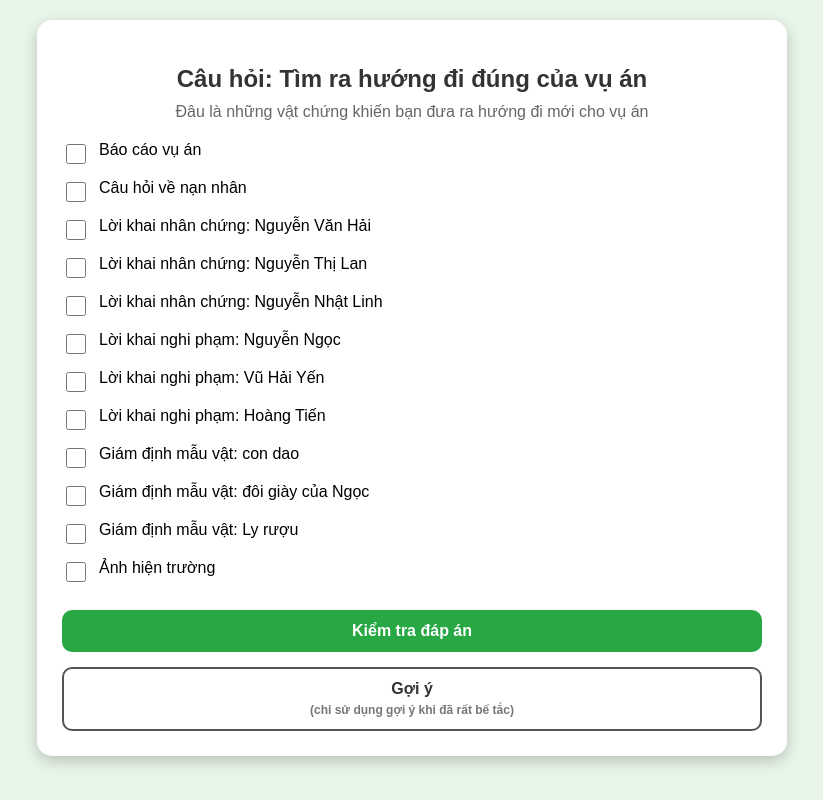
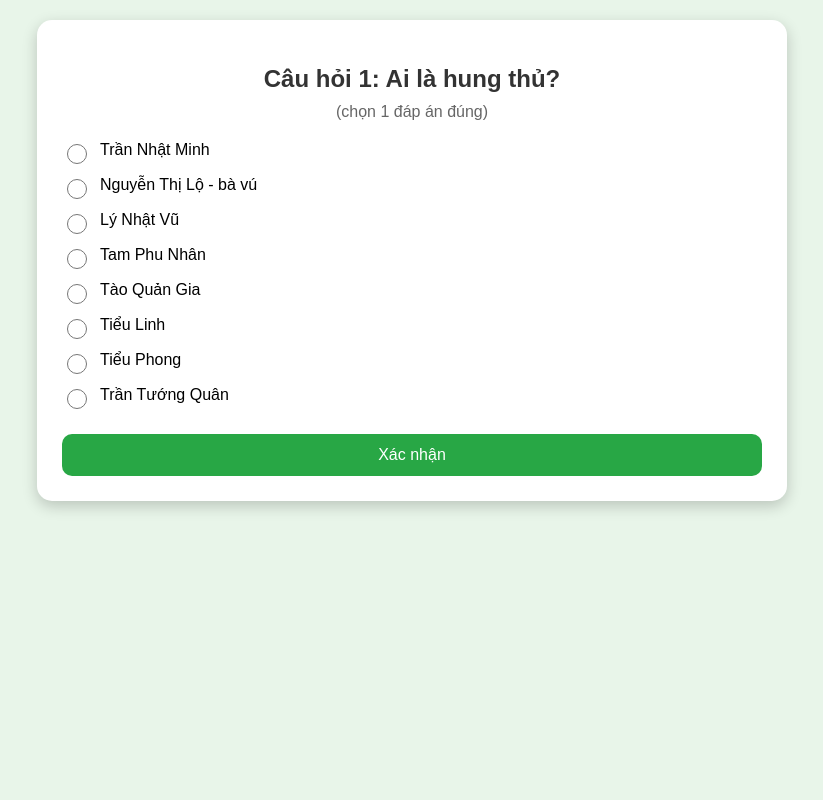
Before and after one commit to designdaovn/Kyanlenguyetvien_nhiemvu1, a plain HTML site: page index.html in a window 1280 px wide. Shown: the whole page, without its empty margins (228-1051 px from the left). Drawn offline with Linux system fonts and the light colour scheme.

Commit message:
Add files via upload

```diff
--- a/index.html
+++ b/index.html
@@ -4,6 +4,7 @@
   <meta charset="UTF-8">
   <title>Quiz</title>
   <style>
+    /* === GIỮ NGUYÊN CSS CỦA BẠN === */
     body {
       font-family: "Arial", sans-serif;
       background: #e8f5e9;
@@ -48,229 +49,135 @@
       gap: 10px;
     }
 
-    .answers input[type="checkbox"] {
+    .answers input {
       width: 20px;
       height: 20px;
       cursor: pointer;
     }
 
-    .answers label {
-      cursor: pointer;
-      flex: 1;
-    }
-
-    /* nút chính */
     button {
-      display: block;
-      margin: 0 auto;
-      padding: 12px 25px;
+      width: 100%;
+      padding: 12px;
+      background: #28a745;
+      color: white;
       font-size: 16px;
-      font-weight: bold;
-      color: white;
-      background: #28a745;
       border: none;
       border-radius: 10px;
       cursor: pointer;
-      transition: background 0.3s;
-      width: 100%;
-      box-sizing: border-box;
-    }
-
-    button:hover {
-      background: #218838;
     }
 
     #result-img {
       display: none;
       margin-top: 30px;
-      text-align: center;
     }
 
     #result-img img {
       max-width: 100%;
-      height: auto;
       border-radius: 15px;
-      box-shadow: 0 8px 20px rgba(0,0,0,0.2);
-    }
-
-    /* --- Popup --- */
-    .popup {
-      display: none;
-      position: fixed;
-      top: 0;
-      left: 0;
-      width: 100%;
-      height: 100%;
-      background: rgba(0,0,0,0.6);
-      justify-content: center;
-      align-items: center;
-      z-index: 9999;
-    }
-
-    .popup-content {
-      position: relative;
-      background: #fff;
-      padding: 15px;
-      border-radius: 10px;
-      max-width: 500px;
-      width: 90%;
-      box-shadow: 0 5px 15px rgba(0,0,0,0.3);
-      text-align: center;
-    }
-
-    .popup-content img {
-      max-width: 100%;
-      border-radius: 10px;
-    }
-
-    .popup-close {
-      position: absolute;
-      top: 8px;
-      right: 10px;
-      font-size: 20px;
-      font-weight: bold;
-      color: #333;
-      cursor: pointer;
-    }
-
-    .popup-close:hover {
-      color: red;
-    }
-
-    /* --- Nút Gợi ý (title + sub text) --- */
-    .hint-box {
-      display: flex;
-      flex-direction: column;
-      align-items: center;
-      justify-content: center;
-      gap: 6px;
-      margin: 15px auto 0;
-      padding: 12px 25px;
-      background: transparent;
-      border: 2px solid #555;
-      border-radius: 10px;
-      cursor: pointer;
-      transition: background 0.3s, color 0.3s;
-      width: 100%;
-      box-sizing: border-box;
-    }
-
-    .hint-box:hover {
-      background: #f8f8f8;
-    }
-
-    .hint-title {
-      font-size: 16px;
-      font-weight: bold;
-      line-height: 1;
-      color: #333;
-    }
-
-    .hint-sub {
-      font-size: 12px;
-      color: #777;
-      line-height: 1.2;
     }
   </style>
 </head>
+
 <body>
-  <div class="quiz-container" id="quiz">
-    <h2>Câu hỏi: Tìm ra hướng đi đúng của vụ án</h2>
-    <div class="subtitle">Đâu là những vật chứng khiến bạn đưa ra hướng đi mới cho vụ án</div>
 
-    <ul class="answers" id="q1">
-      <li><input type="checkbox" value="1" id="ans1"><label for="ans1">Báo cáo vụ án</label></li>
-      <li><input type="checkbox" value="2" id="ans2"><label for="ans2">Câu hỏi về nạn nhân</label></li>
-      <li><input type="checkbox" value="3" id="ans3"><label for="ans3">Lời khai nhân chứng: Nguyễn Văn Hải</label></li>
-      <li><input type="checkbox" value="4" id="ans4"><label for="ans4">Lời khai nhân chứng: Nguyễn Thị Lan</label></li>
-      <li><input type="checkbox" value="5" id="ans5"><label for="ans5">Lời khai nhân chứng: Nguyễn Nhật Linh</label></li>
-      <li><input type="checkbox" value="6" id="ans6"><label for="ans6">Lời khai nghi phạm: Nguyễn Ngọc</label></li>
-      <li><input type="checkbox" value="7" id="ans7"><label for="ans7">Lời khai nghi phạm: Vũ Hải Yến</label></li>
-      <li><input type="checkbox" value="8" id="ans8"><label for="ans8">Lời khai nghi phạm: Hoàng Tiến</label></li>
-      <li><input type="checkbox" value="9" id="ans9"><label for="ans9">Giám định mẫu vật: con dao</label></li>
-      <li><input type="checkbox" value="10" id="ans10"><label for="ans10">Giám định mẫu vật: đôi giày của Ngọc</label></li>
-      <li><input type="checkbox" value="11" id="ans11"><label for="ans11">Giám định mẫu vật: Ly rượu</label></li>
-      <li><input type="checkbox" value="12" id="ans12"><label for="ans12">Ảnh hiện trường</label></li>
-    </ul>
+<div class="quiz-container" id="quiz">
+  <h2 id="question-title"></h2>
+  <div class="subtitle" id="question-sub"></div>
 
-    <button onclick="checkAnswers()">Kiểm tra đáp án</button>
+  <ul class="answers" id="answers"></ul>
 
-    <!-- Nút gợi ý với 2 dòng text -->
-    <button class="hint-box" onclick="showHintPopup()">
-      <span class="hint-title">Gợi ý</span>
-      <span class="hint-sub">(chỉ sử dụng gợi ý khi đã rất bế tắc)</span>
-    </button>
-  </div>
+  <button onclick="checkAnswer()">Xác nhận</button>
+</div>
 
-  <div id="result-img">
-    <img id="result-image" src="" alt="Kết quả">
-  </div>
+<div id="result-img">
+  <img src="https://raw.githubusercontent.com/designdaovn/Hosomat-acgiaacbao/refs/heads/main/Giai%20thich%20copy.jpg">
+</div>
 
-  <!-- Popup sai -->
-  <div class="popup" id="popup">
-    <div class="popup-content">
-      <span class="popup-close" onclick="closePopup('popup')">×</span>
-      <img id="popup-img" src="" alt="Sai rồi">
-    </div>
-  </div>
+<script>
+  let step = 1;
 
-  <!-- Popup gợi ý -->
-  <div class="popup" id="hint-popup">
-    <div class="popup-content">
-      <span class="popup-close" onclick="closePopup('hint-popup')">×</span>
-      <img id="hint-popup-img" src="" alt="Gợi ý">
-    </div>
-  </div>
+  const q1 = {
+    title: "Câu hỏi 1: Ai là hung thủ?",
+    sub: "(chọn 1 đáp án đúng)",
+    answers: [
+      "Trần Nhật Minh",
+      "Nguyễn Thị Lộ - bà vú",
+      "Lý Nhật Vũ",
+      "Tam Phu Nhân",
+      "Tào Quản Gia",
+      "Tiểu Linh",
+      "Tiểu Phong",
+      "Trần Tướng Quân",
+    ],
+    correct: [7] // index đúng (0-based)
+  };
 
-  <script>
-    function checkAnswers() {
-      let selected = [];
-      document.querySelectorAll('#q1 input[type="checkbox"]:checked').forEach(cb => {
-        selected.push(parseInt(cb.value));
-      });
+  const q2 = {
+    title: "Câu hỏi 2: Đâu là những vật chứng,lời khai khiến bạn đưa ra kết luận trên",
+    sub: "(Chọn đúng ít nhất 5 đáp án)",
+    answers: [
+      "Báo cáo Vụ án",
+      "Câu hỏi về nạn nhân - Tam Phu Nhân",
+      "Lời khai nhân chứng - Tào Quảng",
+      "Lời khai nhân chứng - Nguyễn Thị Lộ",
+       "Lời khai nhân chứng - Trần Nhật Minh",
+      "Tờ khai người liên quan - Tào Quảng",
+      "Tờ khai người liên quan - Tiểu Phong",
+      "Tờ khai người liên quan - Tiểu Linh",
+      "Tờ khai người liên quan - Lý Nhật Vũ",
+      "Lời khai nghi phạm - Lý Nhật Vũ",
+      "Vật chứng số 1 - Dao găm",
+      "Vật chứng số 2 - Mảnh giấy",
+      "Vật chứng số 3- Chiếc giày vải",
+      "Vật chứng số 4 - dấu chân trong thư phòng",
+      "Báo cáo khám nghiệm tử thi",
+      "Ảnh hiện trường",
+    ],
+    correct: [0,1,5,6,7,11,13,14,15]
+  };
 
-      if (selected.length !== 3) {
-        alert("Bạn phải chọn đúng 3 đáp án!");
+  function loadQuestion(q, multi = false) {
+    document.getElementById("question-title").innerText = q.title;
+    document.getElementById("question-sub").innerText = q.sub;
+
+    const ul = document.getElementById("answers");
+    ul.innerHTML = "";
+
+    q.answers.forEach((text, i) => {
+      ul.innerHTML += `
+        <li>
+          <input type="${multi ? 'checkbox' : 'radio'}" name="ans" value="${i}">
+          <label>${text}</label>
+        </li>`;
+    });
+  }
+
+  loadQuestion(q1, false);
+
+  function checkAnswer() {
+    const checked = [...document.querySelectorAll('input:checked')].map(i => +i.value);
+
+    if (step === 1) {
+      if (checked.length !== 1 || checked[0] !== q1.correct[0]) {
+        alert("Sai rồi!");
         return;
       }
+      step = 2;
+      loadQuestion(q2, true);
+      return;
+    }
 
-      const correct = [6, 9, 12];
-      selected.sort((a,b) => a-b);
-
-      if (JSON.stringify(selected) === JSON.stringify(correct)) {
-        document.getElementById('quiz').style.display = 'none';
-        document.getElementById('result-img').style.display = 'block';
-        document.getElementById('result-image').src =
-          "https://raw.githubusercontent.com/designdaovn/Hosomat-acgiaacbao/refs/heads/main/Giai%20thich%20copy.jpg";
+    if (step === 2) {
+      const correctPicked = checked.filter(v => q2.correct.includes(v));
+      if (correctPicked.length >= 5) {
+        document.getElementById("quiz").style.display = "none";
+        document.getElementById("result-img").style.display = "block";
       } else {
-        document.getElementById('popup').style.display = 'flex';
-        document.getElementById('popup-img').src =
-          "https://raw.githubusercontent.com/designdaovn/Hosomat-acgiaacbao/refs/heads/main/khichondaansai.png";
+        alert("Chưa đủ đáp án đúng!");
       }
     }
+  }
+</script>
 
-    function closePopup(id) {
-      const p = document.getElementById(id);
-      if (p) p.style.display = 'none';
-    }
-
-    function showHintPopup() {
-      const HINT_IMAGE_URL = "https://raw.githubusercontent.com/designdaovn/Hosomat-acgiaacbao/refs/heads/main/goi%20y%201.png";
-      document.getElementById('hint-popup-img').src = HINT_IMAGE_URL;
-      document.getElementById('hint-popup').style.display = 'flex';
-    }
-
-    document.querySelectorAll('.popup').forEach(p => {
-      p.addEventListener('click', (e) => {
-        if (e.target === p) p.style.display = 'none';
-      });
-    });
-
-    document.addEventListener('keydown', (e) => {
-      if (e.key === 'Escape') {
-        document.querySelectorAll('.popup').forEach(p => p.style.display = 'none');
-      }
-    });
-  </script>
 </body>
 </html>
```
